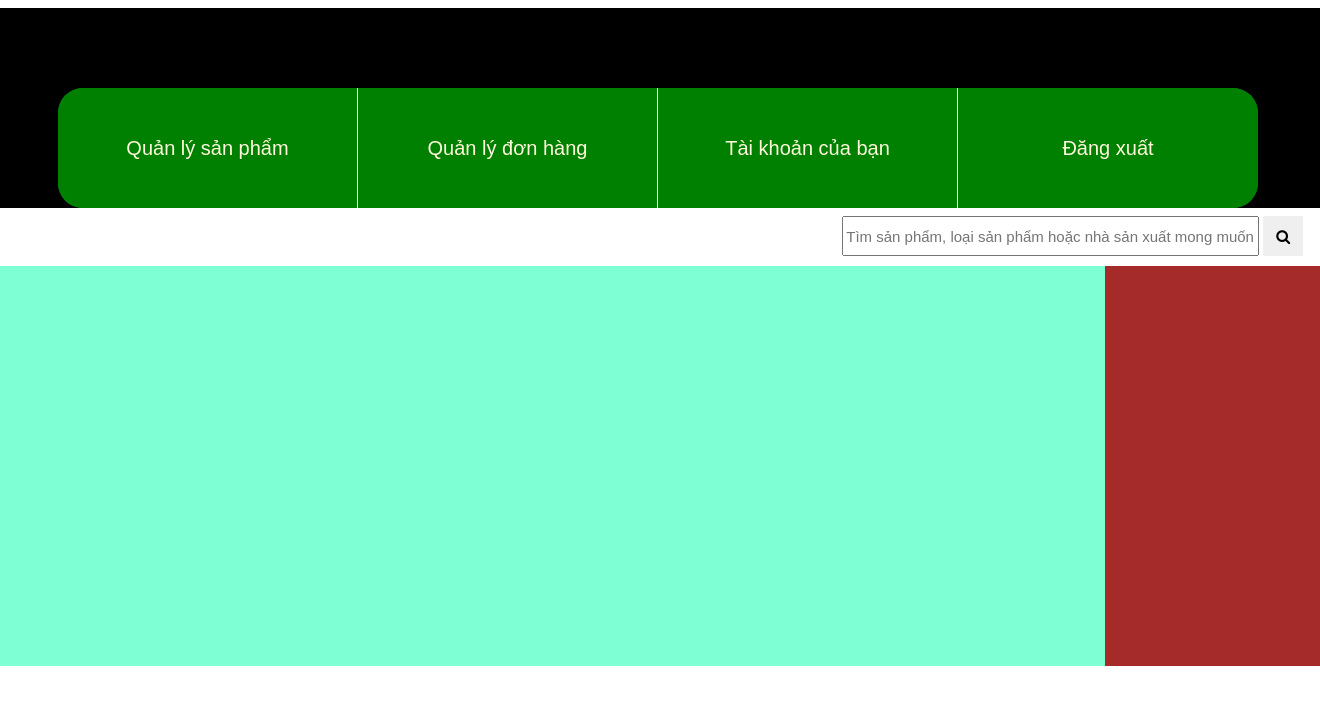
After one commit to AnTran1997/1512012_1512013_PTUDW, a web app: file pages/AdminPages/admin.html in a window 1320 px wide. The commit adds this page. Shown: the top 705 px of the page. Run offline with its HTML, style and script files only (its server is not run), Linux system fonts and the light colour scheme.

Commit message:
Create page admin, create header bar and search bar for searchung products

```diff
--- /dev/null
+++ b/assets/css/styleAdmin.css
@@ -0,0 +1,124 @@
+@charset "UTF-8";
+
+/*--font face--*/
+
+@font-face {
+  font-family: 'HelvetiCaneue';
+  src: url("./../fonts/helvetica-neue-regular.ttf");
+}
+
+@font-face {
+  font-family: 'HelvetiCaneueLight';
+  src: url("./../fonts/helvetica-neue-light.ttf");
+}
+
+@font-face {
+  font-family: 'HelvetiCaneueMedium';
+  src: url("./../fonts/helvetica-neue-medium.ttf");
+}
+
+@font-face {
+  font-family: 'HelvetiCaneueBold';
+  src: url("./../fonts/helvetica-neue-bold.ttf");
+}
+
+@font-face {
+  font-family: 'AvertaBlack';
+  src: url("../fonts/Averta-Black_0.otf");
+}
+
+@font-face {
+  font-family: 'AvertaBold';
+  src: url("../fonts/Averta-Bold_1.otf");
+}
+
+@font-face {
+  font-family: 'UTMGodWordR';
+  src: url("../fonts/UTM God_s WordR.ttf");
+}
+
+@font-face {
+  font-family: 'UTMGodWordRItalic';
+  src: url("../fonts/UTM God_s WordRItalic.ttf");
+}
+
+@font-face {
+  font-family: 'NotoSerif';
+  src: url("./../fonts/NotoSerif-Regular.ttf");
+}
+
+@font-face {
+  font-family: 'NotoSerifItalic';
+  src: url("./../fonts/NotoSerif-Italic.ttf");
+}
+
+@font-face {
+  font-family: 'NotoSerifBoldItalic';
+  src: url("./../fonts/NotoSerif-BoldItalic.ttf");
+}
+
+@font-face {
+  font-family: 'NotoSerifBold';
+  src: url("./../fonts/NotoSerif-Bold.ttf");
+}
+
+body {
+
+}
+
+.header .row .col-sm-12 {
+   height: 25ch;
+   width: 100%;
+}
+    .menu-bar .row{
+
+        position: relative;
+        height: 15ch;
+        top: 10ch;
+        left: 10ch;
+        width: 150ch;
+        background-color: green;
+        border-radius: 25px;
+    }
+
+        .menu-bar .row .col-sm-3 {
+            text-align: center;
+        }
+
+            .col-sm-3 button {
+                color: cornsilk;
+                text-decoration: none;
+                position: relative;
+                font-family: Arial, Helvetica, sans-serif;
+                font-size: 20px;
+                background-color: green;
+                border: none;
+                height: 100%;
+                width: 100%;
+
+            }
+            .col-sm-3 button:hover {
+                background-color: #80ff80;
+                color: black;
+                cursor: pointer;
+            }
+
+.container-quanLySanPham .searchProduct {
+    font-size: 15px;
+    height: 40px;
+    position: relative;
+    top: 1ch;
+    left: 100ch;
+}
+
+    #searchBtn {
+        width: 40px;
+        border: none;
+    }
+    #searchInput {
+        width: 50ch;
+    }
+
+.container-quanLySanPham .row {
+    height: 50ch;
+}
--- /dev/null
+++ b/pages/AdminPages/admin.html
@@ -0,0 +1,53 @@
+<!DOCTYPE html>
+<html>
+<head>
+    <meta charset="utf-8" />
+    <meta http-equiv="X-UA-Compatible" content="IE=edge">
+    <title>Page Title</title>
+    <meta name="viewport" content="width=device-width, initial-scale=1">
+    <link rel="stylesheet" type="text/css" media="screen" href="./../../assets/css/font-awesome.min.css" />
+    <link rel="stylesheet" type="text/css" media="screen" href="./../../assets/css/styleAdmin.css" />
+    <link rel="stylesheet" type="text/css" media="screen" href="./../../assets/css/bootstrap-grid.min.css" />
+
+</head>
+<body>
+    <div class="header">
+        <div class="row">
+           <div class="col-sm-12" style="background-color:black">
+                <div class="menu-bar">
+                    <div class="row">
+                        <div class="col-sm-3" style="border-right: aliceblue solid 1px; border-radius:25px 0 0 25px;">
+                            <!--<a href="#">Quản lý sản phẩm</a>-->
+                            <button onclick="quanLySanPham()" class="dropQuanLySP" style="border-radius: 25px 0 0 25px;">Quản lý sản phẩm</button>
+                        </div>
+                        <div class="col-sm-3" style="border-right: aliceblue solid 1px;">
+                            <button onclick="quanLyDonHang()" class="dropQuanLyDH">Quản lý đơn hàng</button>
+                        </div>
+                        <div class="col-sm-3" style="border-right: aliceblue solid 1px;">
+                            <button onclick="xemTaiKhoan()">Tài khoản của bạn</button>
+                        </div>
+                        <div class="col-sm-3" style=" border-radius:0 25px 25px 0;">
+                            <button onclick="logout()" style="border-radius:0 25px 25px 0;">Đăng xuất</button>
+                        </div>
+                    </div>
+                </div>
+
+           </div>
+        </div>
+
+    </div>
+
+    <div class="container-quanLySanPham">
+
+            <input type="text" class="searchProduct" id="searchInput" placeholder="Tìm sản phẩm, loại sản phẩm hoặc nhà sản xuất mong muốn">
+            <button type="submit" name="search" class="searchProduct" id="searchBtn" onclick="searchPro()"><i class="fa fa-search"></i></button>
+
+        <br><br>
+        <div class="row">
+            <div class="col-sm-10" style="background-color: aquamarine;"></div>
+            <div class="col-sm-2" style="background-color:brown"></div>
+        </div>
+    </div>
+
+</body>
+</html>
```
Also changed, not shown: pages/Login.html (+8 -2 lines).
